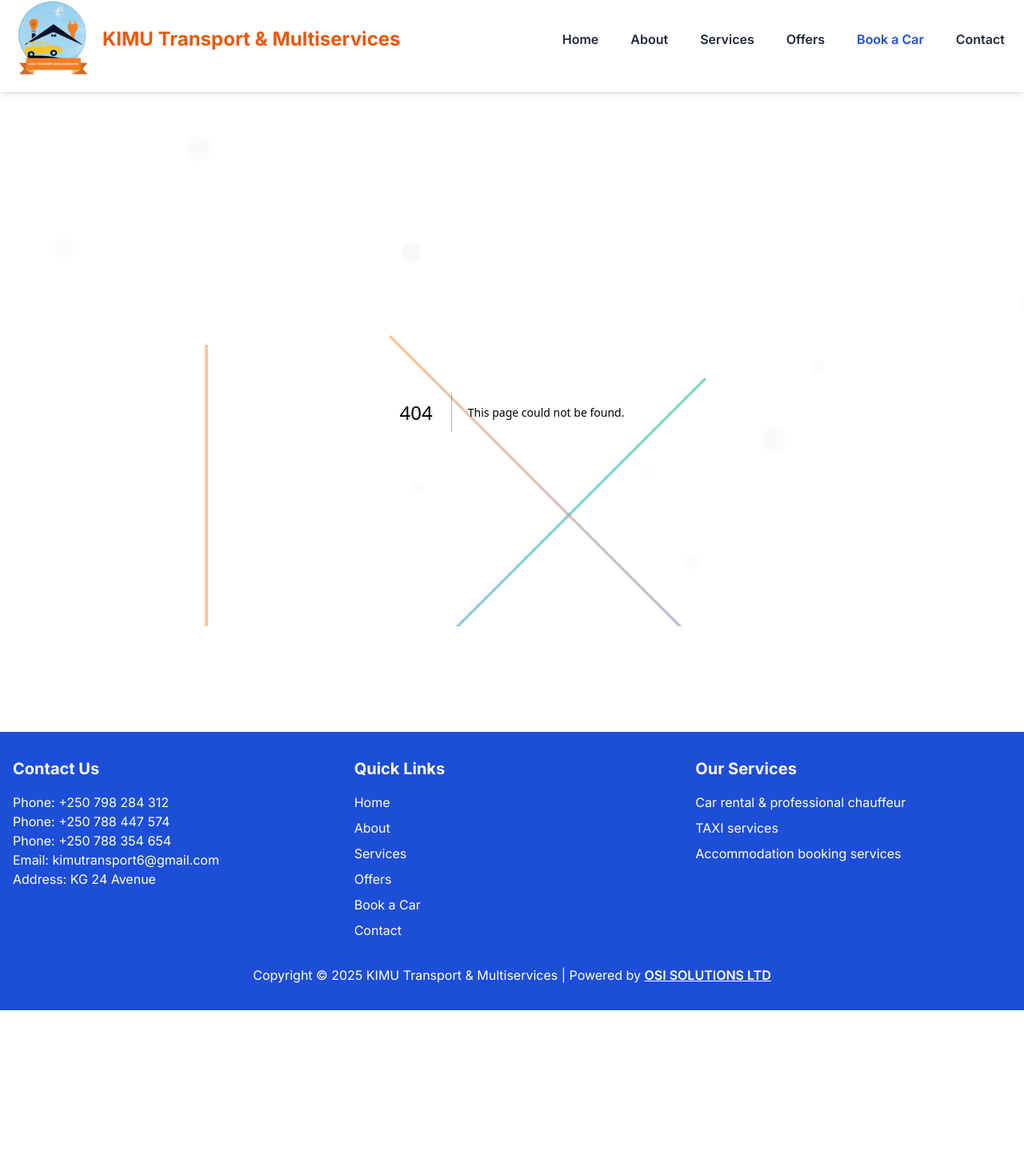
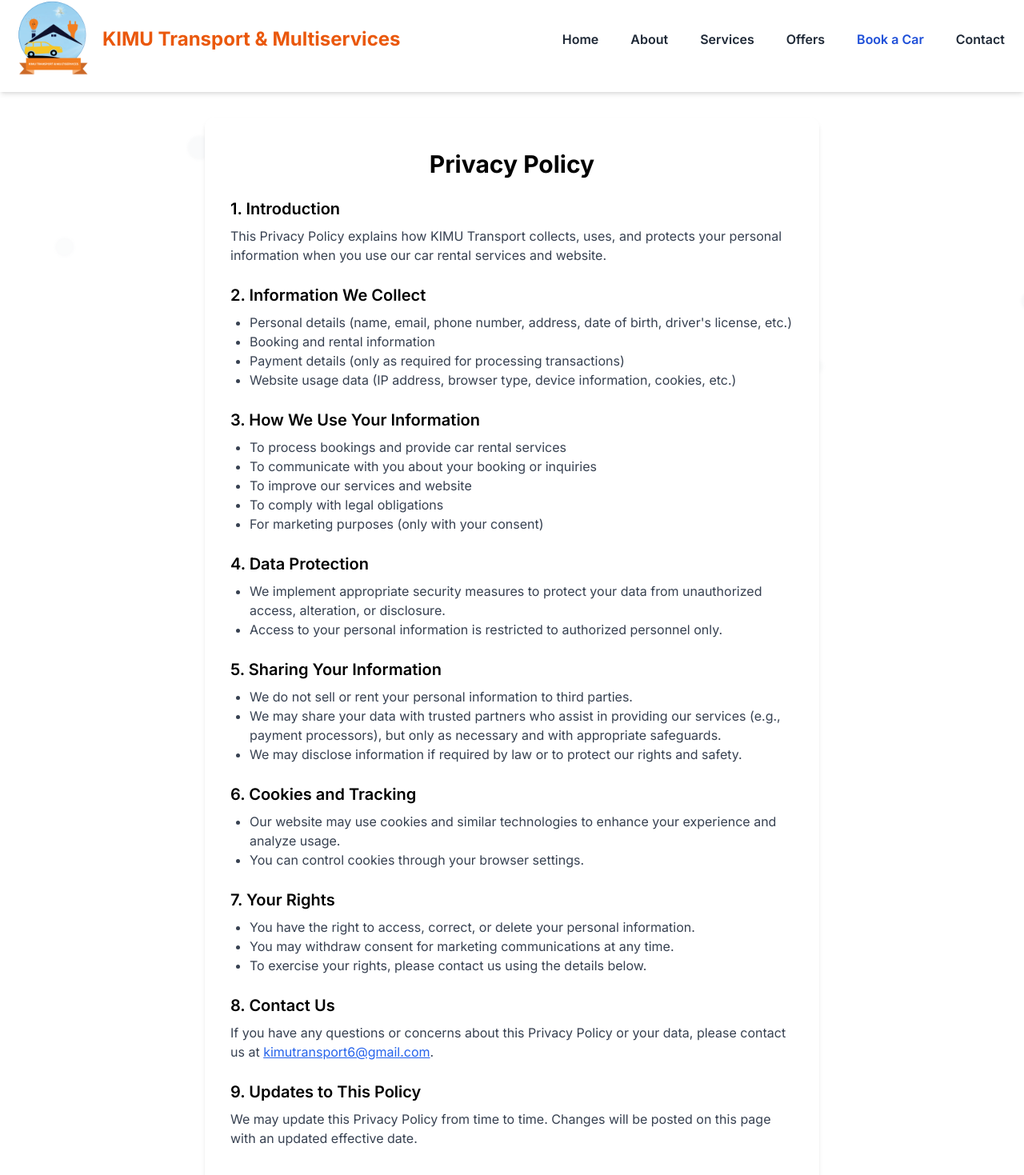
Before and after one commit to OSISolns/kimu-multiservices, a Next.js app: page /privacy-policy in a window 1280 px wide. Before the commit this address had no page. Shown: the part 17-1486 px from the top of the page at 80% size. Before the commit the page ends 1280 px from the top, so only its background shows below. Built offline with nearby package versions, Linux system fonts and the light colour scheme.

Commit message:
chore: update privacy policy contact email to kimutransport6@gmail.com

```diff
--- /dev/null
+++ b/src/app/privacy-policy/page.tsx
@@ -0,0 +1,73 @@
+import React from 'react';
+
+export default function PrivacyPolicy() {
+  return (
+    <div className="max-w-3xl mx-auto py-10 px-4 sm:px-6 lg:px-8 bg-white rounded-xl shadow-md mt-8 mb-8">
+      <h1 className="text-3xl font-bold mb-6 text-center">Privacy Policy</h1>
+      <section className="mb-6">
+        <h2 className="text-xl font-semibold mb-2">1. Introduction</h2>
+        <p className="text-gray-700">This Privacy Policy explains how KIMU Transport collects, uses, and protects your personal information when you use our car rental services and website.</p>
+      </section>
+      <section className="mb-6">
+        <h2 className="text-xl font-semibold mb-2">2. Information We Collect</h2>
+        <ul className="list-disc pl-6 text-gray-700">
+          <li>Personal details (name, email, phone number, address, date of birth, driver's license, etc.)</li>
+          <li>Booking and rental information</li>
+          <li>Payment details (only as required for processing transactions)</li>
+          <li>Website usage data (IP address, browser type, device information, cookies, etc.)</li>
+        </ul>
+      </section>
+      <section className="mb-6">
+        <h2 className="text-xl font-semibold mb-2">3. How We Use Your Information</h2>
+        <ul className="list-disc pl-6 text-gray-700">
+          <li>To process bookings and provide car rental services</li>
+          <li>To communicate with you about your booking or inquiries</li>
+          <li>To improve our services and website</li>
+          <li>To comply with legal obligations</li>
+          <li>For marketing purposes (only with your consent)</li>
+        </ul>
+      </section>
+      <section className="mb-6">
+        <h2 className="text-xl font-semibold mb-2">4. Data Protection</h2>
+        <ul className="list-disc pl-6 text-gray-700">
+          <li>We implement appropriate security measures to protect your data from unauthorized access, alteration, or disclosure.</li>
+          <li>Access to your personal information is restricted to authorized personnel only.</li>
+        </ul>
+      </section>
+      <section className="mb-6">
+        <h2 className="text-xl font-semibold mb-2">5. Sharing Your Information</h2>
+        <ul className="list-disc pl-6 text-gray-700">
+          <li>We do not sell or rent your personal information to third parties.</li>
+          <li>We may share your data with trusted partners who assist in providing our services (e.g., payment processors), but only as necessary and with appropriate safeguards.</li>
+          <li>We may disclose information if required by law or to protect our rights and safety.</li>
+        </ul>
+      </section>
+      <section className="mb-6">
+        <h2 className="text-xl font-semibold mb-2">6. Cookies and Tracking</h2>
+        <ul className="list-disc pl-6 text-gray-700">
+          <li>Our website may use cookies and similar technologies to enhance your experience and analyze usage.</li>
+          <li>You can control cookies through your browser settings.</li>
+        </ul>
+      </section>
+      <section className="mb-6">
+        <h2 className="text-xl font-semibold mb-2">7. Your Rights</h2>
+        <ul className="list-disc pl-6 text-gray-700">
+          <li>You have the right to access, correct, or delete your personal information.</li>
+          <li>You may withdraw consent for marketing communications at any time.</li>
+          <li>To exercise your rights, please contact us using the details below.</li>
+        </ul>
+      </section>
+      <section className="mb-6">
+        <h2 className="text-xl font-semibold mb-2">8. Contact Us</h2>
+        <p className="text-gray-700">If you have any questions or concerns about this Privacy Policy or your data, please contact us at <a href="mailto:kimutransport6@gmail.com" className="text-blue-600 underline">kimutransport6@gmail.com</a>.</p>
+      </section>
+      <section className="mb-6">
+        <h2 className="text-xl font-semibold mb-2">9. Updates to This Policy</h2>
+        <p className="text-gray-700">We may update this Privacy Policy from time to time. Changes will be posted on this page with an updated effective date.</p>
+      </section>
+      <div className="text-center text-gray-500 text-sm mt-8">
+        &copy; {new Date().getFullYear()} KIMU Transport. All rights reserved.
+      </div>
+    </div>
+  );
+}
```
